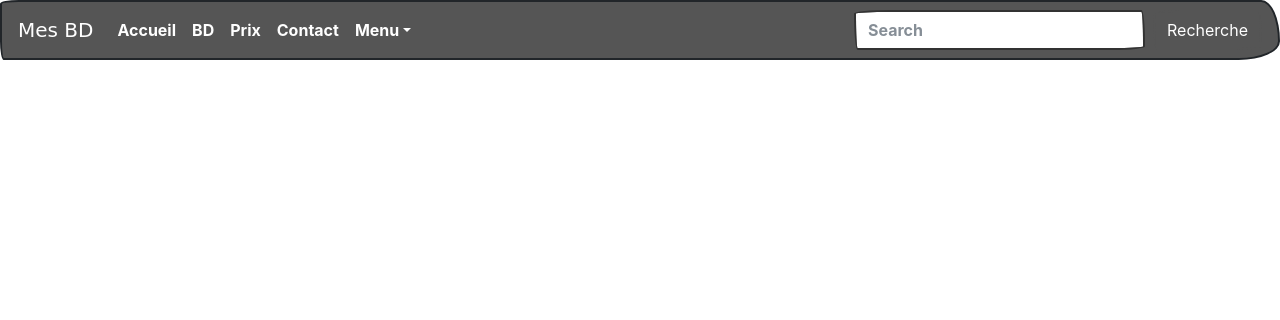
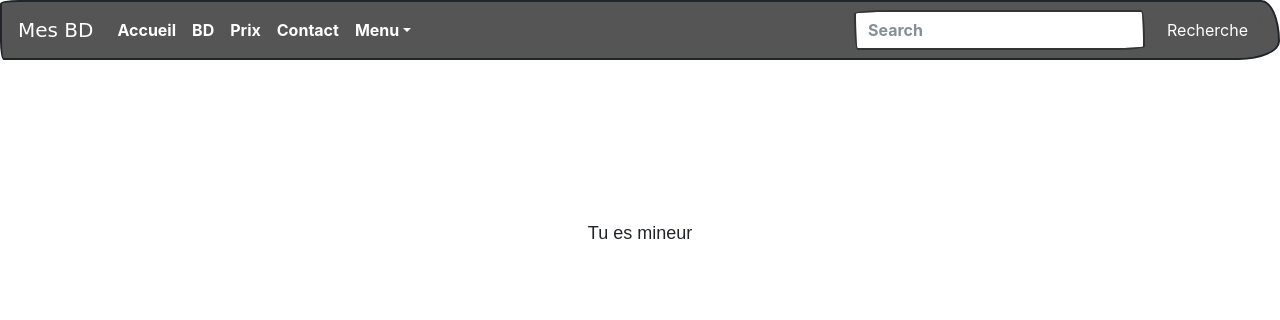
Before and after one commit to MRCnicolas/symfony_bds, a Symfony app: template templates/bd/home.html.twig in a window 1280 px wide. Shown: the top 320 px of the page. Run offline with Twig, Linux system fonts and the light colour scheme; the template is opened without the code that fills it, so the values that code supplies are empty; some libraries are stand-ins or nearby versions; some web fonts are replaced.

Commit message:
Depot9mars

```diff
--- a/src/Controller/Admin/UserCrudController.php
+++ b/src/Controller/Admin/UserCrudController.php
@@ -19,8 +19,9 @@ class UserCrudController extends AbstractCrudController
     {
         return [
             //IdField::new('id'),
+            TextField::new('name'),
             TextField::new('email'),
-            TextField::new('name'),
+            TextField::new('password'),
             CollectionField::new('roles'),
         ];
     }
--- a/templates/base.html.twig
+++ b/templates/base.html.twig
@@ -22,12 +22,12 @@
     <div class="collapse navbar-collapse" id="navbarColor02">
         <ul class="navbar-nav mr-auto">
             <li class="nav-item active">
-                <a class="nav-link" href="#">Accueil
+                <a class="nav-link" href="{{ path('home') }}">Accueil
                 <span class="sr-only">(current)</span>
               </a>
             </li>
             <li class="nav-item">
-                <a class="nav-link" href="#">BD</a>
+                <a class="nav-link" href="{{ path('bd') }}">BD</a>
             </li>
             <li class="nav-item">
                 <a class="nav-link" href="#">Prix</a>
--- a/templates/bd/home.html.twig
+++ b/templates/bd/home.html.twig
@@ -1,5 +1,13 @@
 {% extends 'base.html.twig' %} {% block title %}Hello BdController!{% endblock %} {% block body %}
+<div class="example-wrapper">
+    <h1>{{title}}</h1>
 
+    {% if age > 18 %}
+    <p>Vous êtes majeur</p>
+    {% else %}
+    <p>Tu es mineur</p>
+    {% endif %}
+</div>
 
 
 <style>
```
Also changed, not shown: 1 other file.
